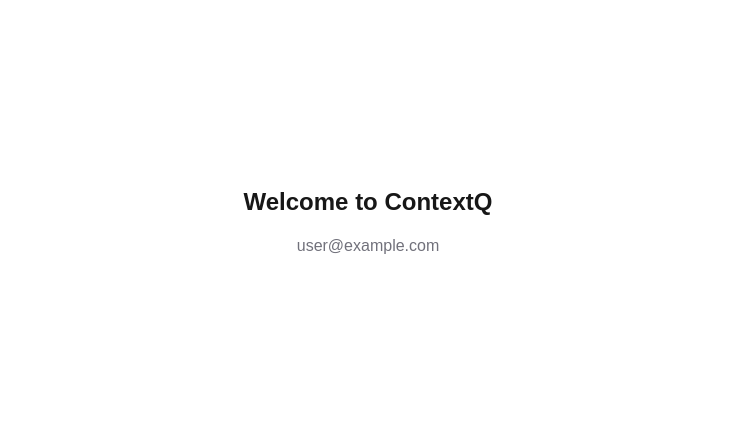
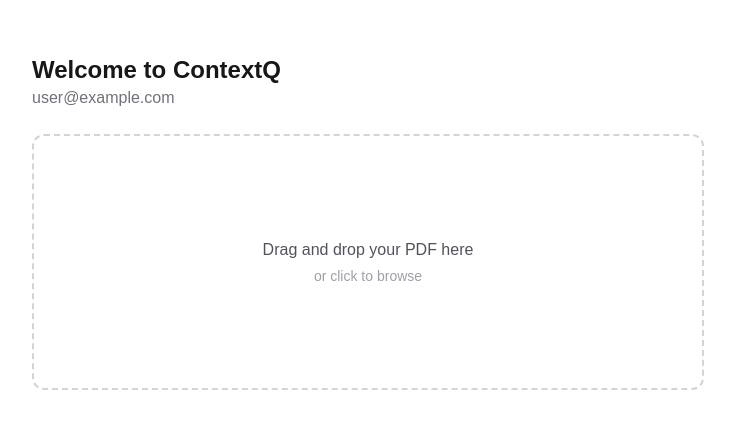
Before and after one commit to Pr3v3r/contextq, a Next.js app: page /dashboard in a window 1280 px wide. Shown: the part 178-606 px from the top of the page, without its empty margins (272-1007 px from the left). Built offline with nearby package versions, Linux system fonts and the light colour scheme; no server answers; sample sign-in values are in the browser's storage.

Commit message:
feat: file upload UI with drag and drop, PDF validation, local storage

```diff
--- a/package.json
+++ b/package.json
@@ -12,6 +12,7 @@
     "@auth/prisma-adapter": "^2.11.2",
     "@prisma/adapter-pg": "^7.8.0",
     "@prisma/client": "^7.8.0",
+    "formidable": "^3.5.4",
     "next": "16.2.9",
     "next-auth": "^5.0.0-beta.31",
     "prisma": "^7.8.0",
@@ -20,6 +21,7 @@
   },
   "devDependencies": {
     "@tailwindcss/postcss": "^4",
+    "@types/formidable": "^3.5.1",
     "@types/node": "^20",
     "@types/react": "^19",
     "@types/react-dom": "^19",
--- /dev/null
+++ b/src/app/api/upload/route.ts
@@ -0,0 +1,40 @@
+import { auth } from "@/auth";
+import { writeFile, mkdir } from "fs/promises";
+import { NextRequest, NextResponse } from "next/server";
+import path from "path";
+
+export async function POST(req: NextRequest) {
+  const session = await auth();
+
+  if (!session) {
+    return NextResponse.json({ error: "Unauthorized" }, { status: 401 });
+  }
+
+  const formData = await req.formData();
+  const file = formData.get("file") as File;
+
+  if (!file) {
+    return NextResponse.json({ error: "No file provided" }, { status: 400 });
+  }
+
+  if (file.type !== "application/pdf") {
+    return NextResponse.json({ error: "Only PDF files allowed" }, { status: 400 });
+  }
+
+  const bytes = await file.arrayBuffer();
+  const buffer = Buffer.from(bytes);
+
+  const uploadDir = path.join(process.cwd(), "public", "uploads");
+  await mkdir(uploadDir, { recursive: true });
+
+  const filename = `${Date.now()}-${file.name.replace(/\s/g, "_")}`;
+  const filepath = path.join(uploadDir, filename);
+
+  await writeFile(filepath, buffer);
+
+  return NextResponse.json({
+    success: true,
+    filename,
+    path: `/uploads/${filename}`
+  });
+}
--- a/src/app/dashboard/page.tsx
+++ b/src/app/dashboard/page.tsx
@@ -1,5 +1,6 @@
 import { auth } from "@/auth";
 import { redirect } from "next/navigation";
+import UploadSection from "@/components/UploadSection";
 
 export default async function DashboardPage() {
   const session = await auth();
@@ -9,10 +10,13 @@
   }
 
   return (
-    <main className="flex min-h-screen items-center justify-center">
-      <div className="flex flex-col items-center gap-4">
-        <h1 className="text-2xl font-bold">Welcome to ContextQ</h1>
-        <p className="text-zinc-500">{session.user?.email}</p>
+    <main className="flex min-h-screen flex-col items-center justify-center p-8">
+      <div className="w-full max-w-2xl flex flex-col gap-6">
+        <div>
+          <h1 className="text-2xl font-bold">Welcome to ContextQ</h1>
+          <p className="text-zinc-500">{session.user?.email}</p>
+        </div>
+        <UploadSection />
       </div>
     </main>
   );
--- a/src/auth.ts
+++ b/src/auth.ts
@@ -11,4 +11,7 @@
       clientSecret: process.env.GOOGLE_CLIENT_SECRET!,
     }),
   ],
+  session: {
+    strategy: "jwt",
+  },
 });
--- /dev/null
+++ b/src/components/FileUpload.tsx
@@ -0,0 +1,99 @@
+"use client";
+
+import { useState, useRef } from "react";
+
+interface FileUploadProps {
+  onUploadComplete: (filename: string) => void;
+}
+
+export default function FileUpload({ onUploadComplete }: FileUploadProps) {
+  const [isDragging, setIsDragging] = useState(false);
+  const [isUploading, setIsUploading] = useState(false);
+  const [error, setError] = useState<string | null>(null);
+  const inputRef = useRef<HTMLInputElement>(null);
+
+  const handleFile = async (file: File) => {
+    if (file.type !== "application/pdf") {
+      setError("Only PDF files are allowed");
+      return;
+    }
+
+    setError(null);
+    setIsUploading(true);
+
+    const formData = new FormData();
+    formData.append("file", file);
+
+    try {
+      const res = await fetch("/api/upload", {
+        method: "POST",
+        body: formData,
+      });
+
+      const data = await res.json();
+
+      if (!res.ok) {
+        setError(data.error);
+        return;
+      }
+
+      onUploadComplete(data.filename);
+    } catch (err) {
+      setError("Upload failed. Please try again.");
+    } finally {
+      setIsUploading(false);
+    }
+  };
+
+  const handleDrop = (e: React.DragEvent) => {
+    e.preventDefault();
+    setIsDragging(false);
+    const file = e.dataTransfer.files[0];
+    if (file) handleFile(file);
+  };
+
+  const handleDragOver = (e: React.DragEvent) => {
+    e.preventDefault();
+    setIsDragging(true);
+  };
+
+  const handleDragLeave = () => {
+    setIsDragging(false);
+  };
+
+  return (
+    <div
+      onDrop={handleDrop}
+      onDragOver={handleDragOver}
+      onDragLeave={handleDragLeave}
+      onClick={() => inputRef.current?.click()}
+      className={`flex flex-col items-center justify-center w-full h-64 border-2 border-dashed rounded-xl cursor-pointer transition-colors ${
+        isDragging
+          ? "border-blue-500 bg-blue-50"
+          : "border-zinc-300 hover:border-zinc-400"
+      }`}
+    >
+      <input
+        ref={inputRef}
+        type="file"
+        accept=".pdf"
+        className="hidden"
+        onChange={(e) => {
+          const file = e.target.files?.[0];
+          if (file) handleFile(file);
+        }}
+      />
+      {isUploading ? (
+        <p className="text-zinc-500">Uploading...</p>
+      ) : (
+        <>
+          <p className="text-zinc-600 font-medium">
+            Drag and drop your PDF here
+          </p>
+          <p className="text-zinc-400 text-sm mt-1">or click to browse</p>
+        </>
+      )}
+      {error && <p className="text-red-500 text-sm mt-3">{error}</p>}
+    </div>
+  );
+}
--- /dev/null
+++ b/src/components/UploadSection.tsx
@@ -0,0 +1,19 @@
+"use client";
+
+import { useState } from "react";
+import FileUpload from "@/components/FileUpload";
+
+export default function UploadSection() {
+  const [uploadedFile, setUploadedFile] = useState<string | null>(null);
+
+  return (
+    <div className="flex flex-col gap-4">
+      <FileUpload onUploadComplete={(filename) => setUploadedFile(filename)} />
+      {uploadedFile && (
+        <p className="text-green-600 text-sm">
+          ✓ Uploaded: {uploadedFile}
+        </p>
+      )}
+    </div>
+  );
+}
--- a/src/proxy.ts
+++ b/src/proxy.ts
@@ -4,8 +4,9 @@
 export default auth((req) => {
   const isLoggedIn = !!req.auth;
   const isAuthRoute = req.nextUrl.pathname.startsWith("/login");
+  const isPublicRoute = req.nextUrl.pathname === "/";
 
-  if (!isLoggedIn && !isAuthRoute) {
+  if (!isLoggedIn && !isAuthRoute && !isPublicRoute) {
     return NextResponse.redirect(new URL("/login", req.nextUrl));
   }
 
```
Also changed, not shown: 2 other files (tests, documents, lock files or other folders).
